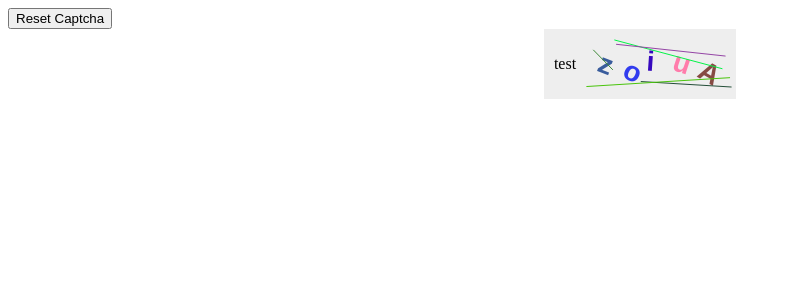
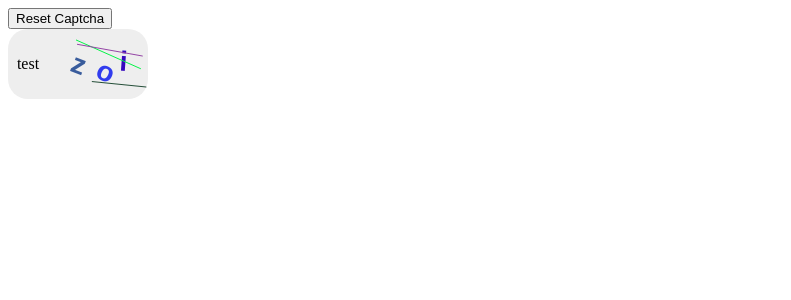
Before and after one commit to parsajiravand/vue-client-recaptcha, a Vue app: page / in a window 1280 px wide. Shown: the top 300 px of the page, without its empty margins (0-791 px from the left). Built offline with nearby package versions, Linux system fonts and the light colour scheme.

Commit message:
Update package

```diff
--- a/src/App.vue
+++ b/src/App.vue
@@ -24,9 +24,10 @@ const captchaRef = ref(null);
     <VueClientRecaptcha
       ref="captchaRef"
       :value="inputValue"
-
+     :count="3"
       @getCode="getCaptchaCode"
       @isValid="checkValidCaptcha"
+      :radius="20"
     >
       <template #icon> test </template>
     </VueClientRecaptcha>
--- a/src/components/vue-client-recaptcha.vue
+++ b/src/components/vue-client-recaptcha.vue
@@ -19,6 +19,7 @@ const props = withDefaults(
     icon?: string;
     captchaFont?: string;
     hideRefreshIcon?: boolean;
+    radius?: number;
   }>(),
   {
     value: "",
@@ -36,6 +37,7 @@ const props = withDefaults(
     icon: "refresh",
     captchaFont: "bold 28px sans-serif",
     hideRefreshIcon: false,
+    radius: 0,
   }
 );
 
@@ -134,10 +136,23 @@ defineExpose({
 });
 // render function
 const render = () => {
-  return h("div", { class: "vue_client_recaptcha" }, [
+  return h(
+    "div",
+    {
+      class: "vue_client_recaptcha",
+      style: {
+        borderRadius: `${props.radius}px`,
+        width: `${props.width + 50}px`,
+      },
+    },
+    [
       h(
         props.hideRefreshIcon ? "" : "div",
-      { class: "vue_client_recaptcha_icon", onClick: () => resetCaptcha() },
+        {
+          class: "vue_client_recaptcha_icon",
+
+          onClick: () => resetCaptcha(),
+        },
         [
           slots.icon
             ? h(slots.icon)
@@ -165,11 +180,13 @@ const render = () => {
         {
           id: "captcha_canvas",
           class: `captcha_canvas ${props.canvasClass}`,
+
           ref: captcha_canvas,
         },
         code.value
       ),
-  ]);
+    ]
+  );
 };
 </script>
 <style>
@@ -177,6 +194,8 @@ const render = () => {
   display: flex;
   justify-content: center;
   flex-direction: row;
+  direction: ltr;
+  background-color: #eee;
 }
 
 .vue_client_recaptcha_icon {
@@ -186,14 +205,13 @@ const render = () => {
   display: flex;
   align-items: center;
   justify-content: center;
-  background-color: #eee;
   transition: background-color 0.3s ease-in-out;
 }
-.vue_client_recaptcha_icon:hover {
+/* .vue_client_recaptcha_icon:hover {
   background-color: #cccccc;
-}
+} */
 .vue_client_recaptcha .captcha_canvas {
-  background: #eee;
   padding: 10px 0px;
+  margin-left: 10px;
 }
 </style>
```
Lines whose indentation alone changed are shown as unchanged.
